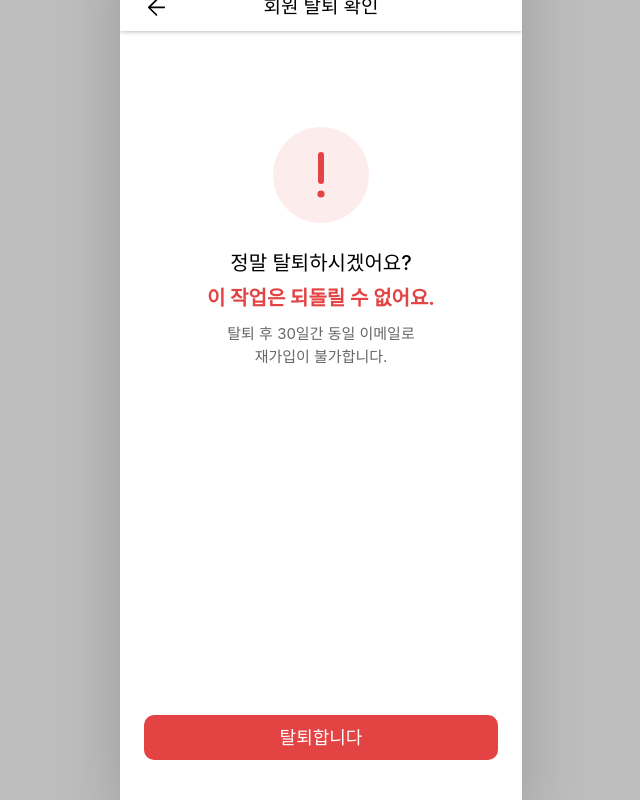
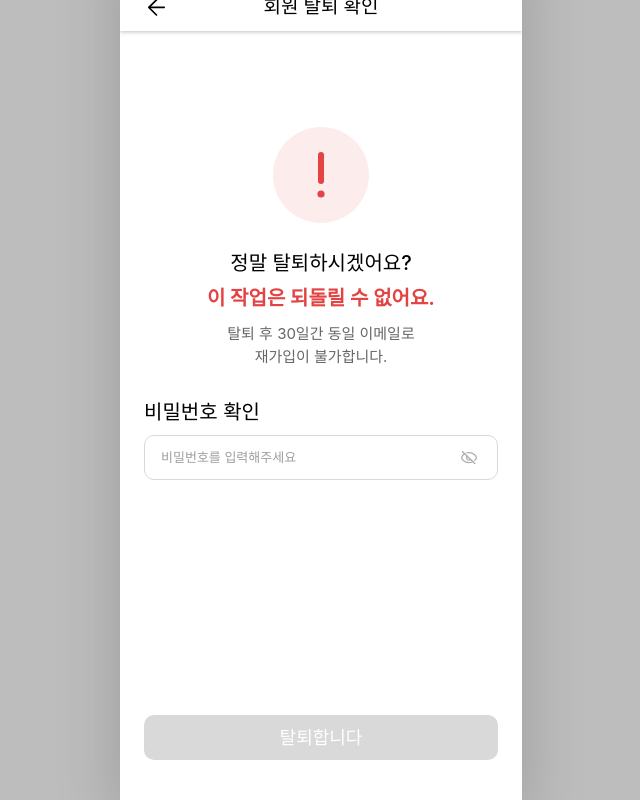
Before and after one commit to DWLLCH/DWLLCH_FE, a React (Create React App) app: page /mypage/withdraw in a window 1280 px wide. Both pictures are taken after a click on the button "계속". Shown: the part 74-874 px from the top of the page, without its empty margins (319-959 px from the left). Built offline with nearby package versions, Linux system fonts and the light colour scheme; a web font is replaced by a local one.

Commit message:
fix: 회원탈퇴 API 요청 주소 및 요청 바디 불일치 수정

```diff
--- a/src/api/account.js
+++ b/src/api/account.js
@@ -18,8 +18,11 @@ export function changeUsername(payload) {
   });
 }
 
-/* DELETE /auth/withdraw | 로그인 필요 (엔드포인트는 추정치, 연동 시 확인 필요) */
-export async function withdrawAccount() {
-  const response = await apiClient.delete('/auth/withdraw');
+/* DELETE /auth/account | 로그인 필요, AccountDeleteSerializer가 password를 필수로 받음
+   (reason은 선택 필드라 안 보내도 됨), 비밀번호가 틀리면 AUTH_400_CURRENT_PASSWORD_MISMATCH */
+export async function withdrawAccount({ password, reason } = {}) {
+  const payload = { password };
+  if (reason) payload.reason = reason;
+  const response = await apiClient.delete('/auth/account', { data: payload });
   return response.data;
 }
--- a/src/pages/AccountWithdraw.jsx
+++ b/src/pages/AccountWithdraw.jsx
@@ -5,6 +5,7 @@ import trash from '../assets/trash.svg';
 import warningTriangle from '../assets/warning_triangle.svg';
 import Button from '../components/Button';
 import Modal from '../components/Modal';
+import TextField from '../components/TextField';
 import AccountChangeSuccess from '../components/AccountChangeSuccess';
 import { withdrawAccount } from '../api/account';
 import { clearTokens } from '../api/auth';
@@ -20,6 +21,8 @@ const STEP_TITLE = {
 function AccountWithdraw() {
   const navigate = useNavigate();
   const [step, setStep] = useState('info');
+  const [password, setPassword] = useState('');
+  const [passwordError, setPasswordError] = useState('');
   const [isSubmitting, setIsSubmitting] = useState(false);
   const [errorOpen, setErrorOpen] = useState(false);
 
@@ -35,14 +38,25 @@ function AccountWithdraw() {
     navigate(-1);
   };
 
+  const handlePasswordChange = (e) => {
+    setPasswordError('');
+    setPassword(e.target.value);
+  };
+
   const handleWithdraw = async () => {
-    if (isSubmitting) return;
+    if (isSubmitting || !password) return;
     setIsSubmitting(true);
+    setPasswordError('');
     try {
-      await withdrawAccount();
+      await withdrawAccount({ password });
       setStep('complete');
     } catch (error) {
-      setErrorOpen(true);
+      const code = error.response?.data?.code;
+      if (code === 'AUTH_400_CURRENT_PASSWORD_MISMATCH') {
+        setPasswordError('비밀번호가 일치하지 않아요');
+      } else {
+        setErrorOpen(true);
+      }
     } finally {
       setIsSubmitting(false);
     }
@@ -100,8 +114,30 @@ function AccountWithdraw() {
             <br />
             재가입이 불가합니다.
           </p>
+          <div className="withdraw-password-section">
+            <TextField
+              id="withdraw-password"
+              name="password"
+              type="password"
+              label="비밀번호 확인"
+              placeholder="비밀번호를 입력해주세요"
+              value={password}
+              onChange={handlePasswordChange}
+              autoComplete="current-password"
+            />
+            {passwordError && (
+              <p className="account-change-message account-change-message--error">
+                {passwordError}
+              </p>
+            )}
+          </div>
           <div className="withdraw-actions">
-            <Button fullWidth variant="danger" disabled={isSubmitting} onClick={handleWithdraw}>
+            <Button
+              fullWidth
+              variant="danger"
+              disabled={isSubmitting || !password}
+              onClick={handleWithdraw}
+            >
               탈퇴합니다
             </Button>
           </div>
--- a/src/styles/AccountWithdraw.css
+++ b/src/styles/AccountWithdraw.css
@@ -78,6 +78,13 @@
   word-break: keep-all;
 }
 
+/* 비밀번호 확인 입력 */
+.withdraw-password-section {
+  width: 100%;
+  margin-top: 28px;
+  text-align: left;
+}
+
 .withdraw-actions {
   width: 100%;
   margin-top: auto;
```
